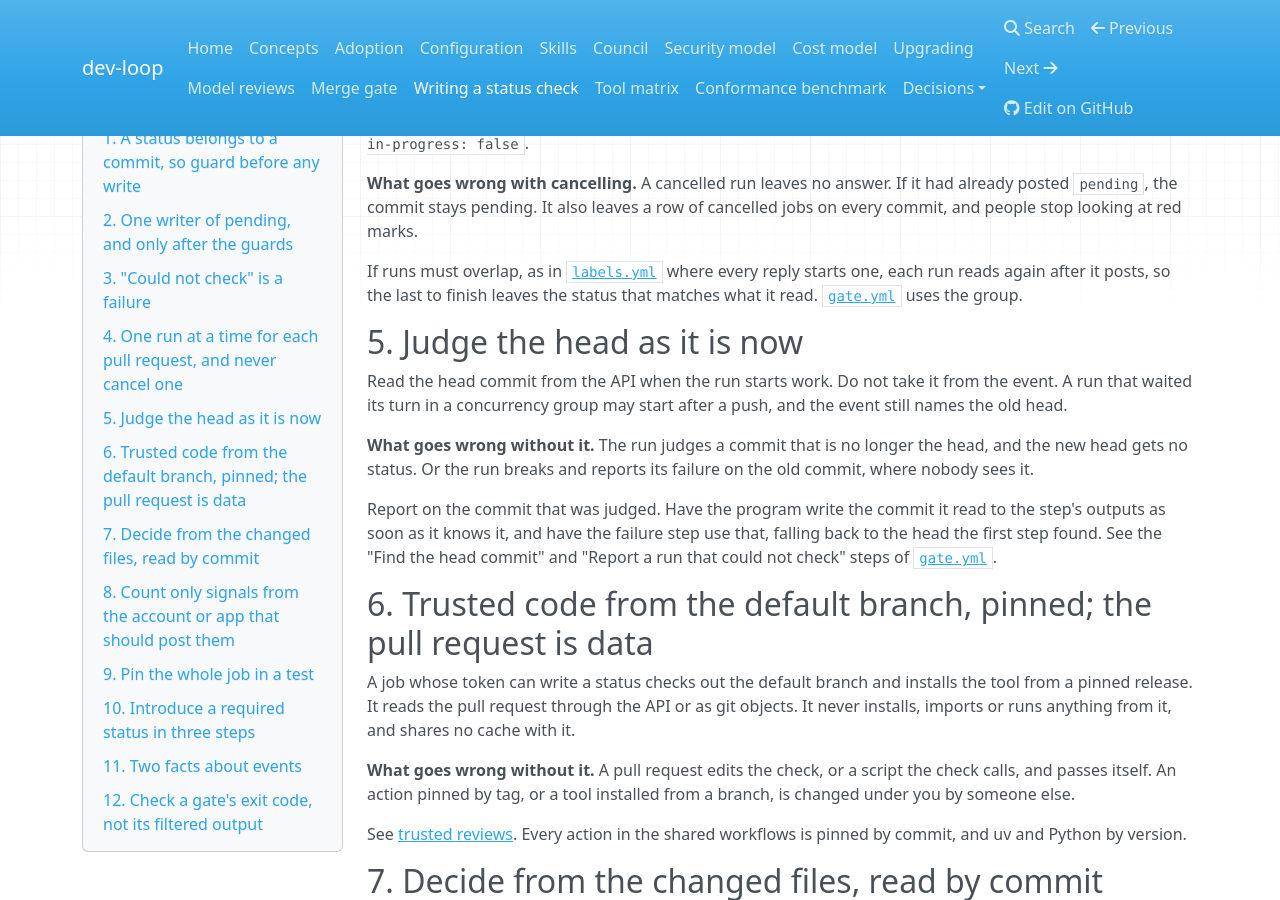
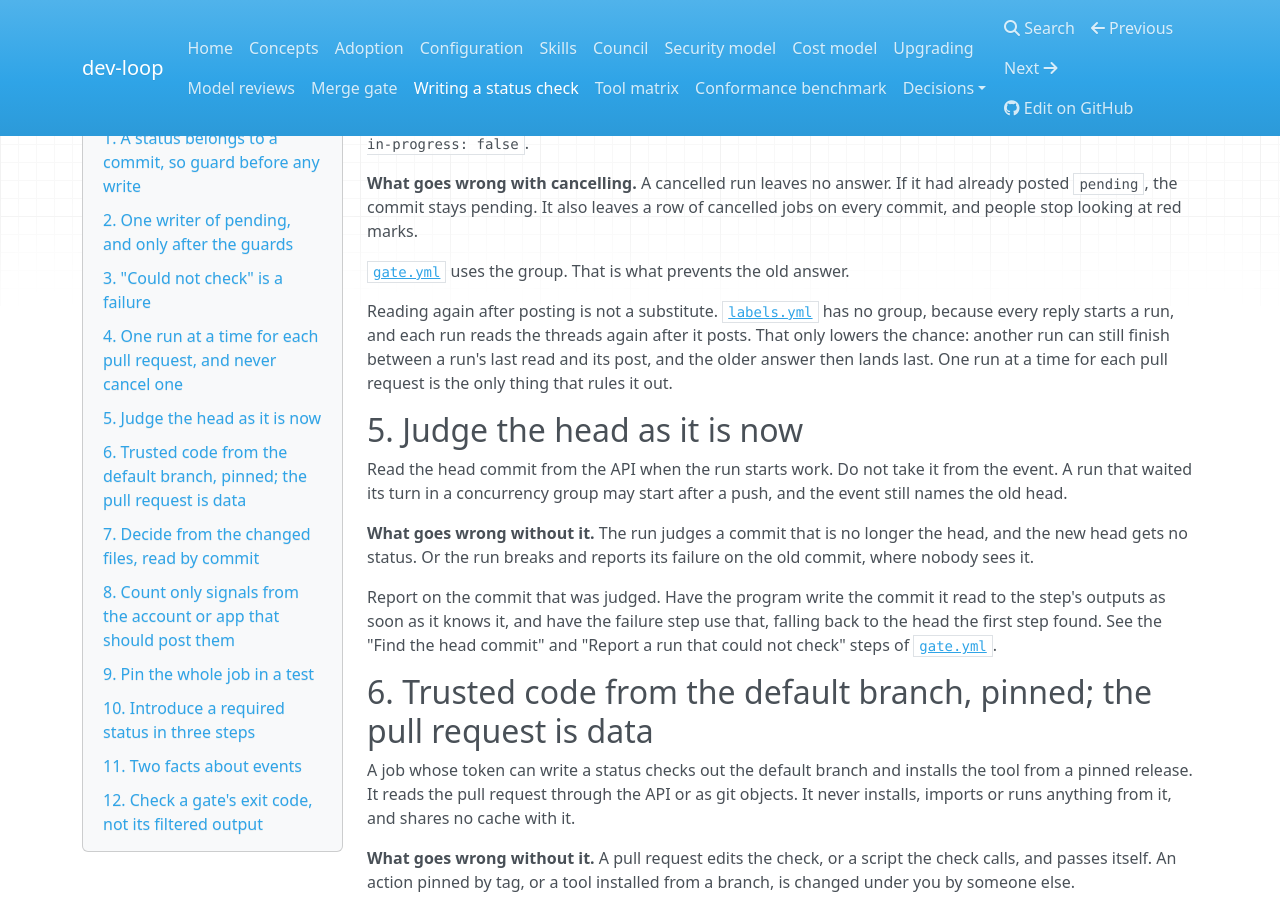
Before and after one commit to Jon-275/dev-loop, an MkDocs documentation site: the page built from docs/status-checks.md, in a window 1280 px wide and 900 px high, scrolled down 1442 px. Built offline with MkDocs 1.6.1, drawn with Linux system fonts in a browser that asks for light colours; nearby versions of some CDN libraries.

Commit message:
docs: reading again after posting only lowers the chance of a stale status; one run at a time prevents it

```diff
--- a/docs/status-checks.md
+++ b/docs/status-checks.md
@@ -74,9 +74,13 @@ group keyed by the pull request, with `cancel-in-progress: false`.
 posted `pending`, the commit stays pending. It also leaves a row of cancelled jobs on
 every commit, and people stop looking at red marks.
 
-If runs must overlap, as in [`labels.yml`][labels] where every reply starts one, each
-run reads again after it posts, so the last to finish leaves the status that matches
-what it read. [`gate.yml`][gate] uses the group.
+[`gate.yml`][gate] uses the group. That is what prevents the old answer.
+
+Reading again after posting is not a substitute. [`labels.yml`][labels] has no group,
+because every reply starts a run, and each run reads the threads again after it posts.
+That only lowers the chance: another run can still finish between a run's last read and
+its post, and the older answer then lands last. One run at a time for each pull request
+is the only thing that rules it out.
 
 ## 5. Judge the head as it is now
 
```
